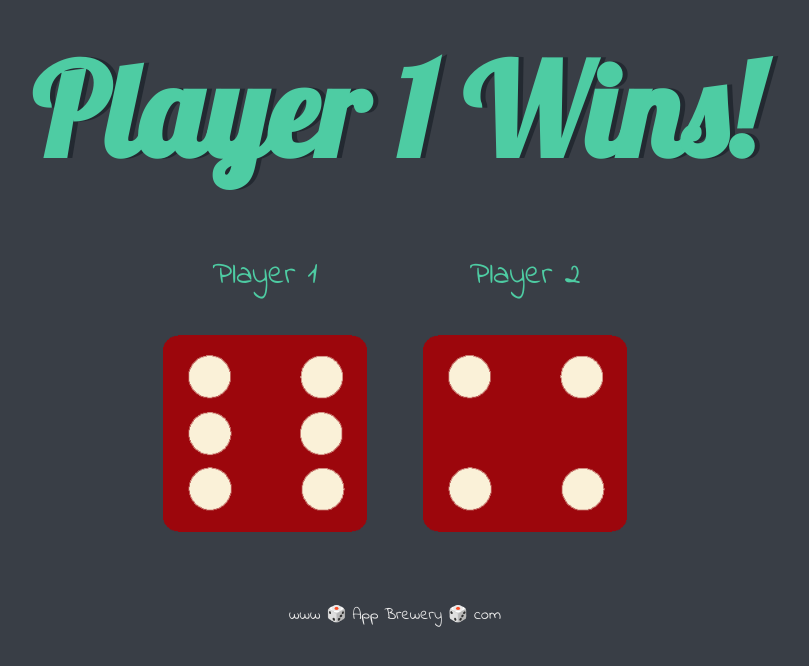
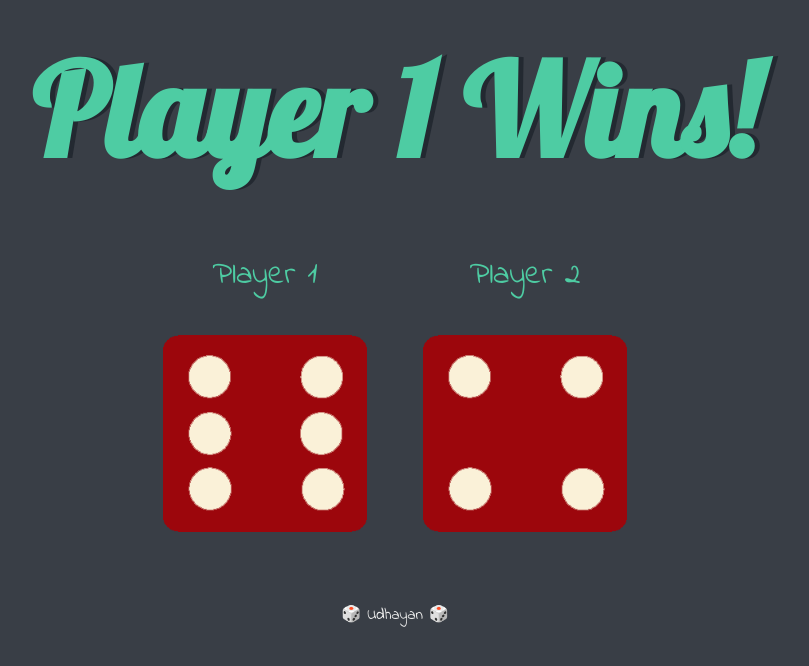
Before and after one commit to udhayank/dicee, a plain HTML site: page index.html in a window 1280 px wide. Shown: the whole page, without its empty margins (245-1054 px from the left). Drawn offline with Linux system fonts and the light colour scheme.

Commit message:
update author name

```diff
--- a/index.html
+++ b/index.html
@@ -28,6 +28,6 @@
   </body>
 
   <footer>
-    www 🎲 App Brewery 🎲 com
+    🎲 Udhayan 🎲
   </footer>
 </html>
```
